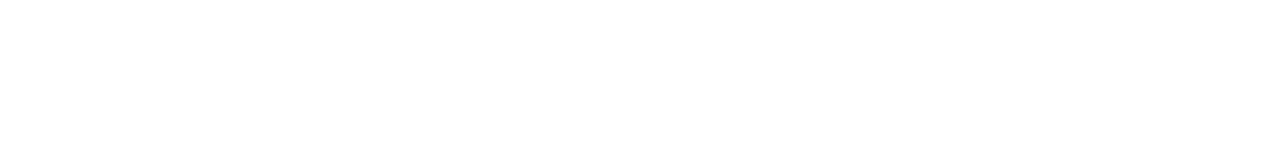
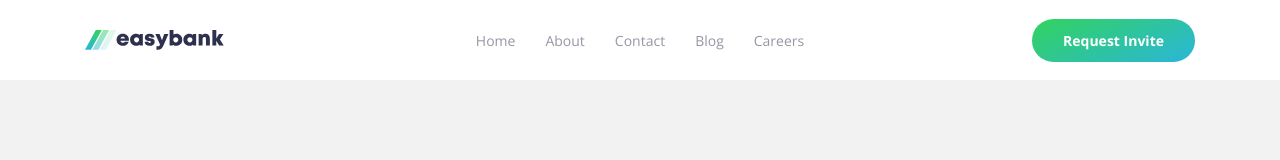
Before and after one commit to andremuradas/easybank_landing_page, a plain HTML site: page index.html in a window 1280 px wide. Drawn offline with nearby package versions, Linux system fonts and the light colour scheme.

Commit message:
Top finished

```diff
--- a/assets/css/style.css
+++ b/assets/css/style.css
@@ -3,6 +3,136 @@
     margin: 0;
     padding: 0;
     box-sizing: border-box;
-    color: #767070;
-    font-family: 'Raleway', sans-serif;
+    font-family: 'Open Sans', sans-serif;
+    font-weight: 400;
 }
+
+/*Standards - START*/
+.standard_btn, .fill_blank
+{
+    border-radius: 44px;
+    text-decoration: none;
+}
+
+.standard_btn
+{
+    background: linear-gradient(155deg, #33D35E, #2AB6D9);
+}
+
+.fill_blank
+{
+    font-size: 14px;
+    font-weight: 700;
+    color: #fff;
+    padding: 12px 31px 12px 31px;
+}
+
+.standard_btn:hover .fill_blank
+{
+    background-color: rgba(255, 255, 255, 0.4);
+}
+
+.standard_width
+{
+    max-width: 1110px;
+}
+
+/*Standards - END*/
+body
+{
+    background-color: #F2F2F2;
+}
+
+.top_container
+{
+    width: 100%;
+    height: 80px;
+    background-color: #fff;
+}
+
+
+
+.top
+{
+    height: 100%;
+    margin: auto;
+    display: flex;
+    align-items: center;
+}
+
+.logo
+{
+    flex: 1;
+    display: flex;
+    align-items: center;
+}
+
+.menu
+{
+    flex: 1;
+    display: flex;
+    justify-content: center;
+    height: 100%;
+}
+
+.request_invite
+{
+    flex: 1;
+    display: flex;
+    justify-content: flex-end;
+}
+
+.menu nav ul
+{
+    list-style: none;
+    display: flex;
+    height: 100%;
+}
+
+.menu nav ul li
+{
+
+    margin-right: 30px;
+    display: flex;
+    flex-direction: column;
+    justify-content: space-between;
+}
+
+
+.menu nav ul li:nth-last-child(1)
+{
+    margin-right: 0;
+}
+
+.menu nav ul li a
+{
+    text-decoration: none;
+    font-size: 14px;
+    font-weight: 400;
+    color: #9597A5;
+}
+
+.menu nav ul li a:hover + .border_bottom_gradient
+{
+    visibility: visible;
+}
+
+.menu nav ul li a:hover
+{
+    color: #2D314D;
+}
+
+.border_bottom_gradient
+{
+    height: 4px;
+    width: 100%;
+    background-image: linear-gradient(155deg, #33D35E, #2AB6D9);
+    visibility: hidden;
+}
+
+.border_top_blank
+{
+    height: 4px;
+    width: 100%;
+    background-color: rgba(255, 255, 255, 0);
+}
--- a/index.html
+++ b/index.html
@@ -5,10 +5,33 @@
     <meta http-equiv="X-UA-Compatible" content="IE=edge">
     <meta name="viewport" content="width=device-width, initial-scale=1.0">
     <link rel="stylesheet" type="text/css" href="assets/css/style.css">
-    <title>Easybank - landing Page Master</title>
+    <link rel="preconnect" href="https://fonts.googleapis.com">
+    <link rel="preconnect" href="https://fonts.gstatic.com" crossorigin>
+    <link href="https://fonts.googleapis.com/css2?family=Open+Sans:ital,wght@0,300;0,400;0,500;0,600;0,700;0,800;1,300;1,400;1,500;1,600;1,700;1,800&display=swap" rel="stylesheet">
+    <title>Easybank - Landing Page Master</title>
 </head>
 <body>
-    <header></header>
+    <header>
+        <div class="top_container">
+            <div class="top standard_width">
+                <div class="logo"><img src="assets/images/logo.svg"></div>
+                <div class="menu">
+                    <nav>
+                        <ul>
+                            <li><div class="border_top_blank"></div><a href="#">Home</a><div class="border_bottom_gradient"></div></li>
+                            <li><div class="border_top_blank"></div><a href="#">About</a><div class="border_bottom_gradient"></div></li>
+                            <li><div class="border_top_blank"></div><a href="#">Contact</a><div class="border_bottom_gradient"></div></li>
+                            <li><div class="border_top_blank"></div><a href="#">Blog</a><div class="border_bottom_gradient"></div></li>
+                            <li><div class="border_top_blank"></div><a href="#">Careers</a><div class="border_bottom_gradient"></div></li>
+                        </ul>
+                    </nav>
+                </div>
+                <div class="request_invite">
+                    <a href="#" class="standard_btn"><div class="fill_blank">Request Invite</div></a>
+                </div>
+            </div>
+        </div>
+    </header>
     <main></main>
     <footer></footer>
     <script src="assets/js/script.js"></script>
```
